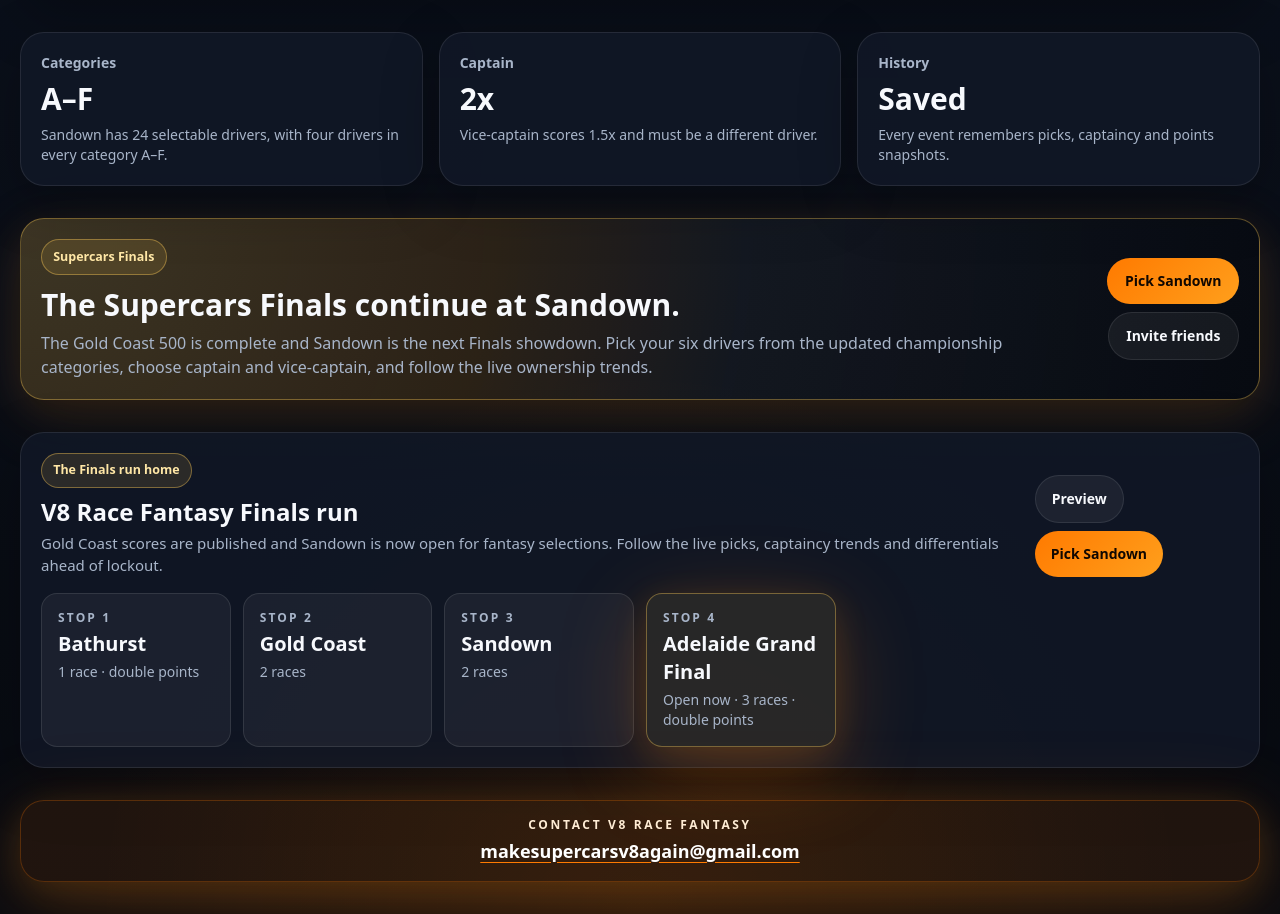
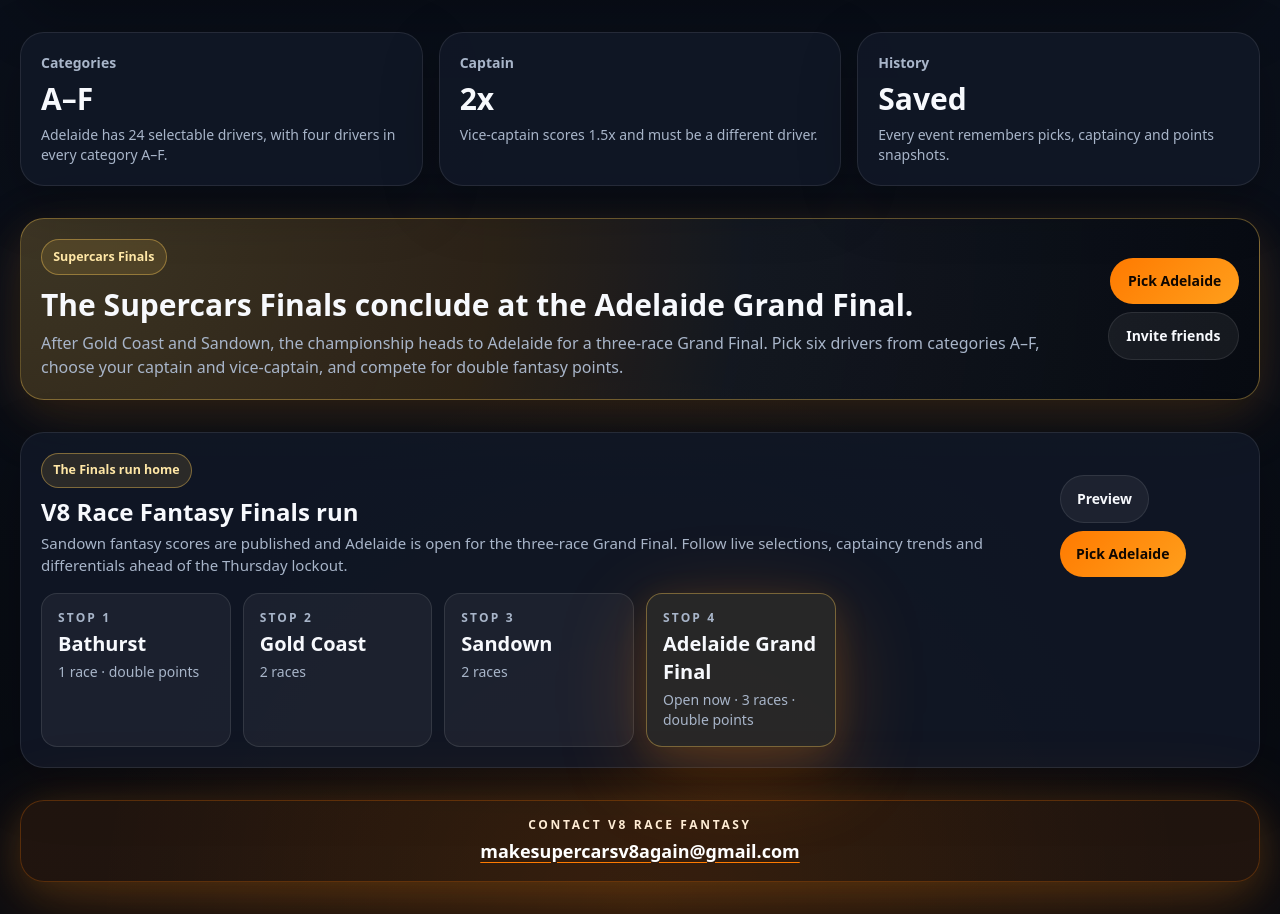
Before and after one commit to baileyar444-prog/v8-race-fantasy, a Next.js app: page / in a window 1280 px wide. Shown: the part 1491-2405 px from the top of the page. Built offline with nearby package versions, Linux system fonts and the light colour scheme; no server answers; the database is empty.

Commit message:
Promote 2026 Adelaide Grand Final and published Sandown on homepage

```diff
--- a/src/app/page.tsx
+++ b/src/app/page.tsx
@@ -27,7 +27,7 @@ export default function HomePage() {
       </section>
 
       <div className="grid grid-cols-3 gap-1 sm:gap-4 lg:grid-cols-3">
-        <div className="card"><div className="text-[10px] font-black text-track-muted sm:text-sm">Categories</div><div className="mt-1 text-2xl font-black sm:mt-2 sm:text-3xl">A–F</div><p className="mt-2 hidden text-sm text-track-muted sm:block">Sandown has 24 selectable drivers, with four drivers in every category A–F.</p></div>
+        <div className="card"><div className="text-[10px] font-black text-track-muted sm:text-sm">Categories</div><div className="mt-1 text-2xl font-black sm:mt-2 sm:text-3xl">A–F</div><p className="mt-2 hidden text-sm text-track-muted sm:block">Adelaide has 24 selectable drivers, with four drivers in every category A–F.</p></div>
         <div className="card"><div className="text-[10px] font-black text-track-muted sm:text-sm">Captain</div><div className="mt-1 text-2xl font-black sm:mt-2 sm:text-3xl">2x</div><p className="mt-2 hidden text-sm text-track-muted sm:block">Vice-captain scores 1.5x and must be a different driver.</p></div>
         <div className="card"><div className="text-[10px] font-black text-track-muted sm:text-sm">History</div><div className="mt-1 text-2xl font-black sm:mt-2 sm:text-3xl">Saved</div><p className="mt-2 hidden text-sm text-track-muted sm:block">Every event remembers picks, captaincy and points snapshots.</p></div>
       </div>
@@ -38,11 +38,11 @@ export default function HomePage() {
         <div className="flex flex-col justify-between gap-4 lg:flex-row lg:items-center">
           <div>
             <div className="pill finals-pill mb-3">Supercars Finals</div>
-            <h2 className="text-2xl font-black sm:text-3xl">The Supercars Finals continue at Sandown.</h2>
-            <p className="mt-2 text-sm text-track-muted sm:text-base">The Gold Coast 500 is complete and Sandown is the next Finals showdown. Pick your six drivers from the updated championship categories, choose captain and vice-captain, and follow the live ownership trends.</p>
+            <h2 className="text-2xl font-black sm:text-3xl">The Supercars Finals conclude at the Adelaide Grand Final.</h2>
+            <p className="mt-2 text-sm text-track-muted sm:text-base">After Gold Coast and Sandown, the championship heads to Adelaide for a three-race Grand Final. Pick six drivers from categories A–F, choose your captain and vice-captain, and compete for double fantasy points.</p>
           </div>
           <div className="grid grid-cols-2 gap-2 sm:flex sm:flex-wrap lg:justify-end">
-            <Link className="btn btn-primary px-3 py-2 text-sm" href="/pick-team">Pick Sandown</Link>
+            <Link className="btn btn-primary px-3 py-2 text-sm" href="/pick-team">Pick Adelaide</Link>
             <Link className="btn px-3 py-2 text-sm" href="/leagues?join=GRID88">Invite friends</Link>
           </div>
         </div>
@@ -53,11 +53,11 @@ export default function HomePage() {
           <div>
             <div className="pill finals-pill mb-2">The Finals run home</div>
             <h2 className="text-xl font-black sm:text-2xl">V8 Race Fantasy Finals run</h2>
-            <p className="mt-1 hidden text-track-muted sm:block">Gold Coast scores are published and Sandown is now open for fantasy selections. Follow the live picks, captaincy trends and differentials ahead of lockout.</p>
+            <p className="mt-1 hidden text-track-muted sm:block">Sandown fantasy scores are published and Adelaide is open for the three-race Grand Final. Follow live selections, captaincy trends and differentials ahead of the Thursday lockout.</p>
           </div>
           <div className="grid grid-cols-2 gap-2 sm:flex sm:flex-wrap">
             <Link className="btn px-2 py-2 text-xs sm:px-4 sm:text-sm" href="/round-preview">Preview</Link>
-            <Link className="btn btn-primary px-2 py-2 text-xs sm:px-4 sm:text-sm" href="/pick-team">Pick Sandown</Link>
+            <Link className="btn btn-primary px-2 py-2 text-xs sm:px-4 sm:text-sm" href="/pick-team">Pick Adelaide</Link>
           </div>
         </div>
         <div className="-mx-1 flex gap-2 overflow-x-auto px-1 pb-1 sm:mx-0 sm:grid sm:grid-cols-2 sm:gap-3 sm:overflow-visible sm:px-0 sm:pb-0 lg:grid-cols-3 xl:grid-cols-6">
```
